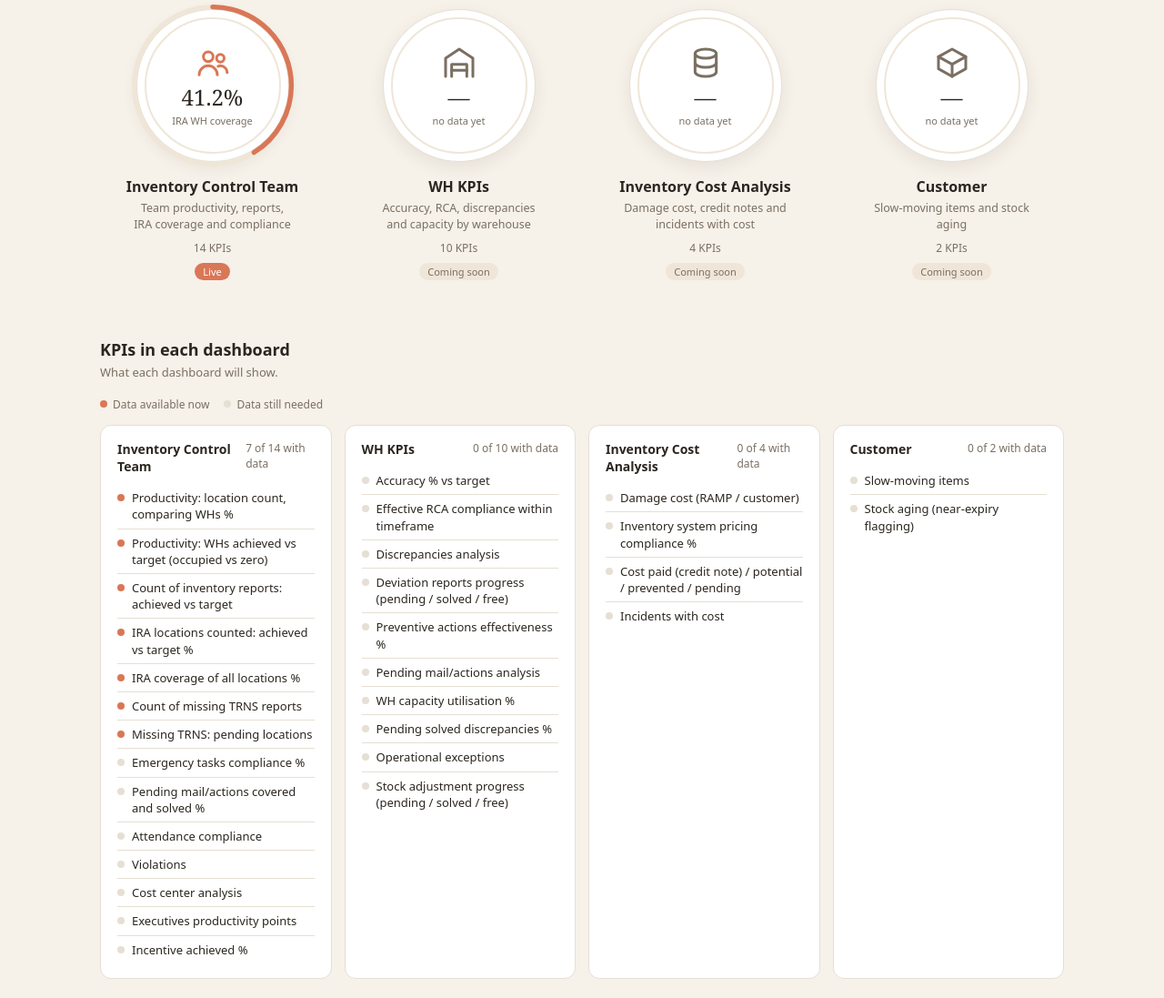
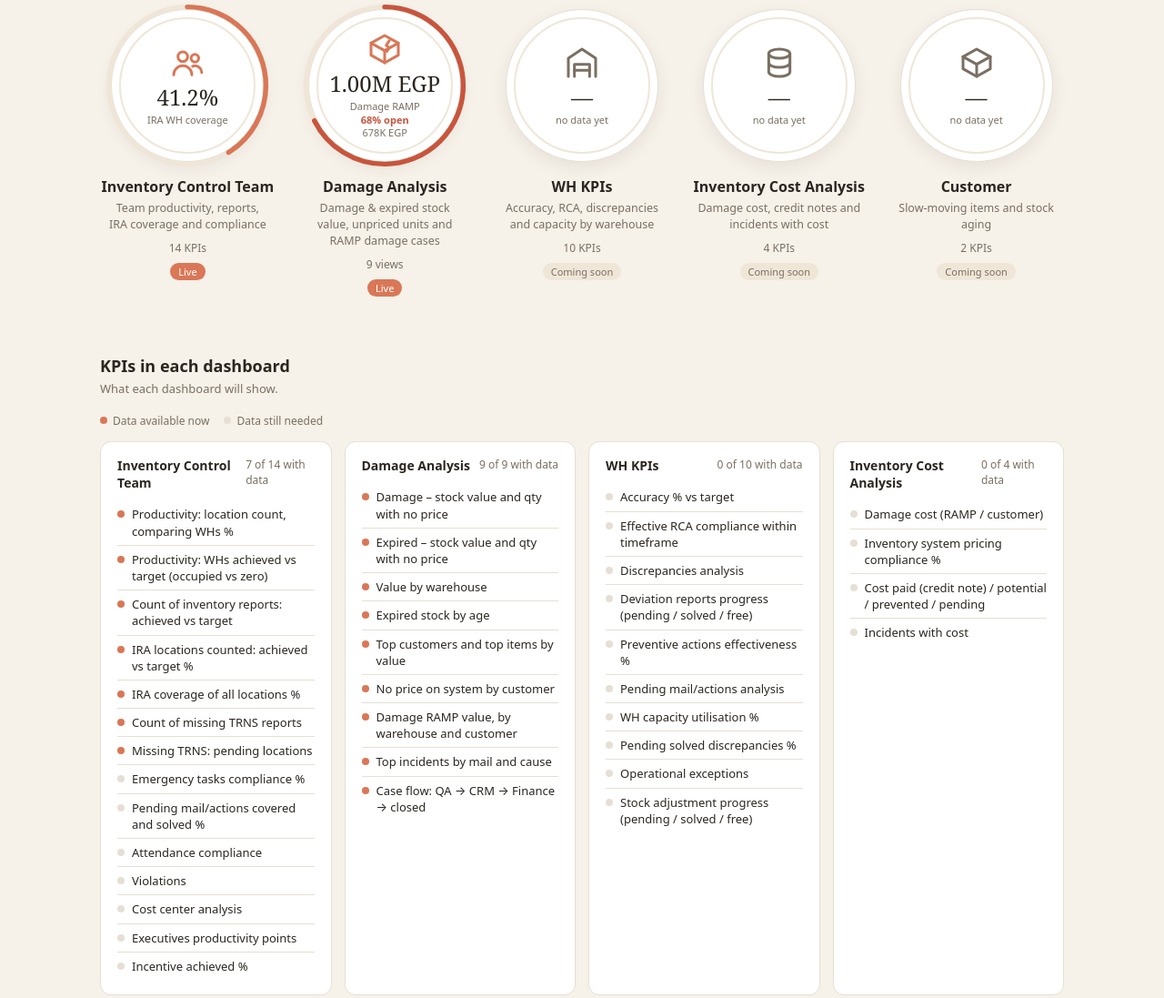
Before and after one commit to moamenzikooooo-cmd/compliance, a plain HTML site: page index.html in a window 1280 px wide. Shown: the part 239-1336 px from the top of the page at 91% size. Drawn offline with Linux system fonts and the light colour scheme.

Commit message:
Update index.html to 21 Nov 2026

```diff
--- a/index.html
+++ b/index.html
@@ -17,7 +17,7 @@ h1{font-family:var(--serif);font-weight:400;font-size:40px;margin:8px 0 6px}
 .meta{display:flex;flex-wrap:wrap;gap:10px;margin:0 0 48px}
 .chip{font-size:12px;color:var(--muted);background:var(--card);border:1px solid var(--line);border-radius:999px;padding:5px 12px}
 .chip b{color:var(--fg);font-weight:600}
-.hub{display:grid;grid-template-columns:repeat(4,1fr);gap:40px 24px;justify-items:center}
+.hub{display:grid;grid-template-columns:repeat(5,1fr);gap:40px 24px;justify-items:center}
 .ball{display:flex;flex-direction:column;align-items:center;text-align:center;text-decoration:none;color:inherit;width:190px}
 .soon-item{cursor:default}
 .circle{width:168px;height:168px;border-radius:50%;background:var(--card);border:1px solid var(--line);display:flex;flex-direction:column;
@@ -31,12 +31,14 @@ a.ball:hover .circle,a.ball:focus-visible .circle{transform:translateY(-5px);box
 .ring circle{fill:none;stroke-width:3}
 .ring .trk{stroke:var(--soft)}.ring .val{stroke:var(--c0);stroke-linecap:round}
 .kpi{font-family:var(--serif);font-size:24px;line-height:1;font-variant-numeric:tabular-nums}
-.kpi-l{font-size:11px;color:var(--muted)}
+.kpi-l{font-size:11px;color:var(--muted);text-align:center;line-height:1.35;max-width:120px}
+.kpi-l b{color:#c8553d;font-weight:700}
 .name{margin-top:16px;font-weight:600;font-size:16px}
 .desc{margin-top:4px;font-size:12.5px;color:var(--muted);line-height:1.45;max-width:180px}
 .tag{margin-top:8px;font-size:11px;padding:2px 9px;border-radius:999px;background:var(--soft);color:var(--muted)}
 .live{background:var(--c0);color:#fff}
 @media (prefers-reduced-motion:reduce){.circle{transition:none}}
+@media (max-width:1100px){.hub{grid-template-columns:repeat(3,1fr)}}
 @media (max-width:900px){.hub{grid-template-columns:repeat(2,1fr)}}
 @media (max-width:560px){.wrap{padding:32px 16px 40px}h1{font-size:32px}.meta{margin-bottom:32px}
   .hub{grid-template-columns:1fr 1fr;gap:28px 12px}.ball{width:100%}.circle{width:132px;height:132px}
@@ -75,6 +77,17 @@ a.ball:hover .circle,a.ball:focus-visible .circle{transform:translateY(-5px);box
       <div class="name">Inventory Control Team</div>
       <div class="desc">Team productivity, reports, IRA coverage and compliance</div>
       <div class="count">14 KPIs</div>
+      <span class="tag live">Live</span>
+    </a>
+    <a class="ball" href="damage.html">
+      <div class="circle">
+        <svg class="ring" viewBox="0 0 100 100" aria-hidden="true"><circle class="trk" cx="50" cy="50" r="48"/><circle class="val" cx="50" cy="50" r="48" pathLength="100" stroke-dasharray="67.6 100" style="stroke:#c8553d"/></svg>
+        <svg class="ic" viewBox="0 0 24 24"><path d="M21 8l-9-5-9 5v8l9 5 9-5z"/><path d="M3 8l9 5 9-5"/><path d="M12 13v8"/><path d="M15 6.5l-2 3 2 1.5-1.5 2.5"/></svg>
+        <div class="kpi">1.00M EGP</div><div class="kpi-l">Damage RAMP<br><b>68% open</b><br>678K EGP</div>
+      </div>
+      <div class="name">Damage Analysis</div>
+      <div class="desc">Damage &amp; expired stock value, unpriced units and RAMP damage cases</div>
+      <div class="count">9 views</div>
       <span class="tag live">Live</span>
     </a>
     <div class="ball soon-item" aria-disabled="true">
@@ -134,6 +147,20 @@ a.ball:hover .circle,a.ball:focus-visible .circle{transform:translateY(-5px);box
       </ul>
     </div>
     <div class="list">
+      <h3>Damage Analysis<span>9 of 9 with data</span></h3>
+      <ul>
+        <li><i class="dot on"></i>Damage – stock value and qty with no price</li>
+        <li><i class="dot on"></i>Expired – stock value and qty with no price</li>
+        <li><i class="dot on"></i>Value by warehouse</li>
+        <li><i class="dot on"></i>Expired stock by age</li>
+        <li><i class="dot on"></i>Top customers and top items by value</li>
+        <li><i class="dot on"></i>No price on system by customer</li>
+        <li><i class="dot on"></i>Damage RAMP value, by warehouse and customer</li>
+        <li><i class="dot on"></i>Top incidents by mail and cause</li>
+        <li><i class="dot on"></i>Case flow: QA → CRM → Finance → closed</li>
+      </ul>
+    </div>
+    <div class="list">
       <h3>WH KPIs<span>0 of 10 with data</span></h3>
       <ul>
         <li><i class="dot"></i>Accuracy % vs target</li>
```
